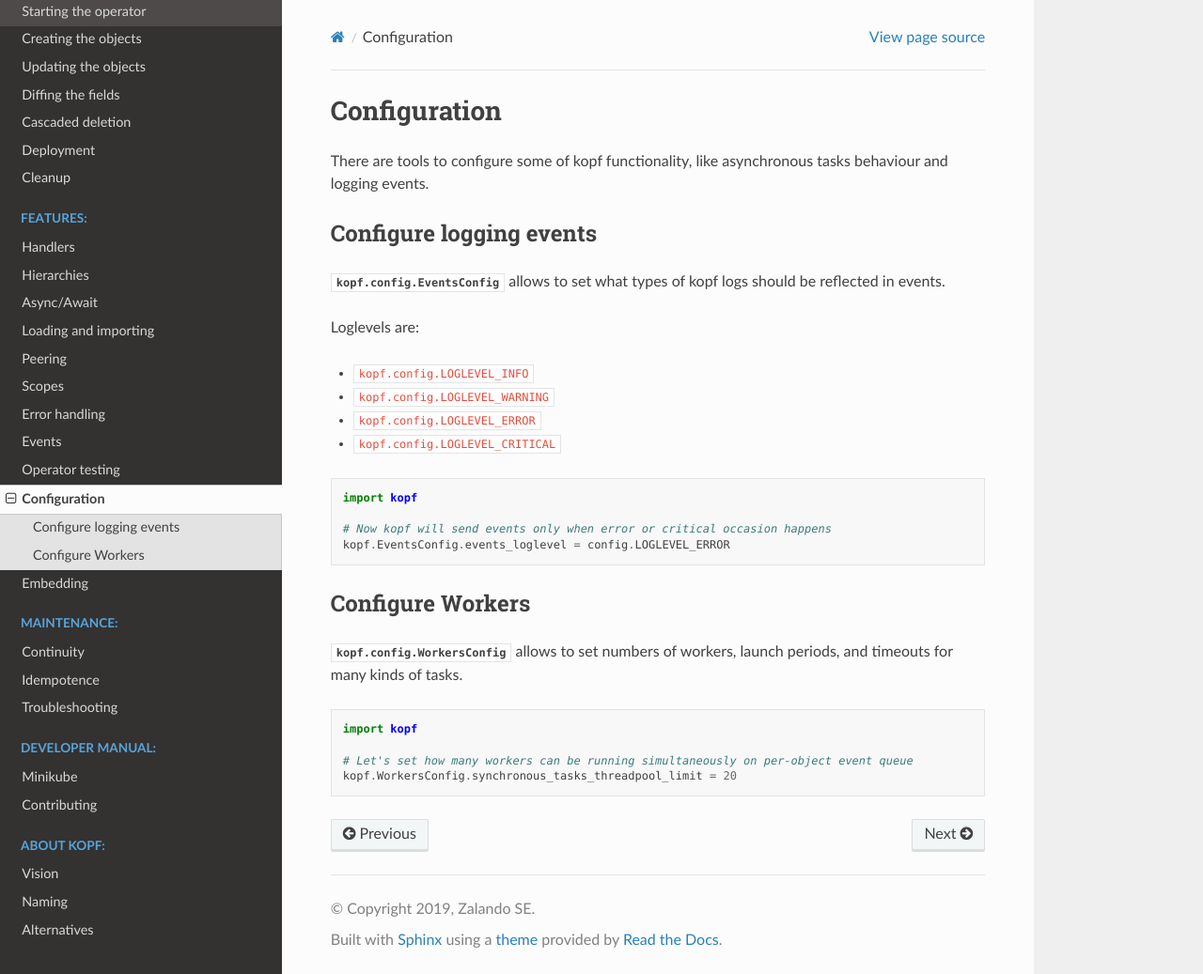
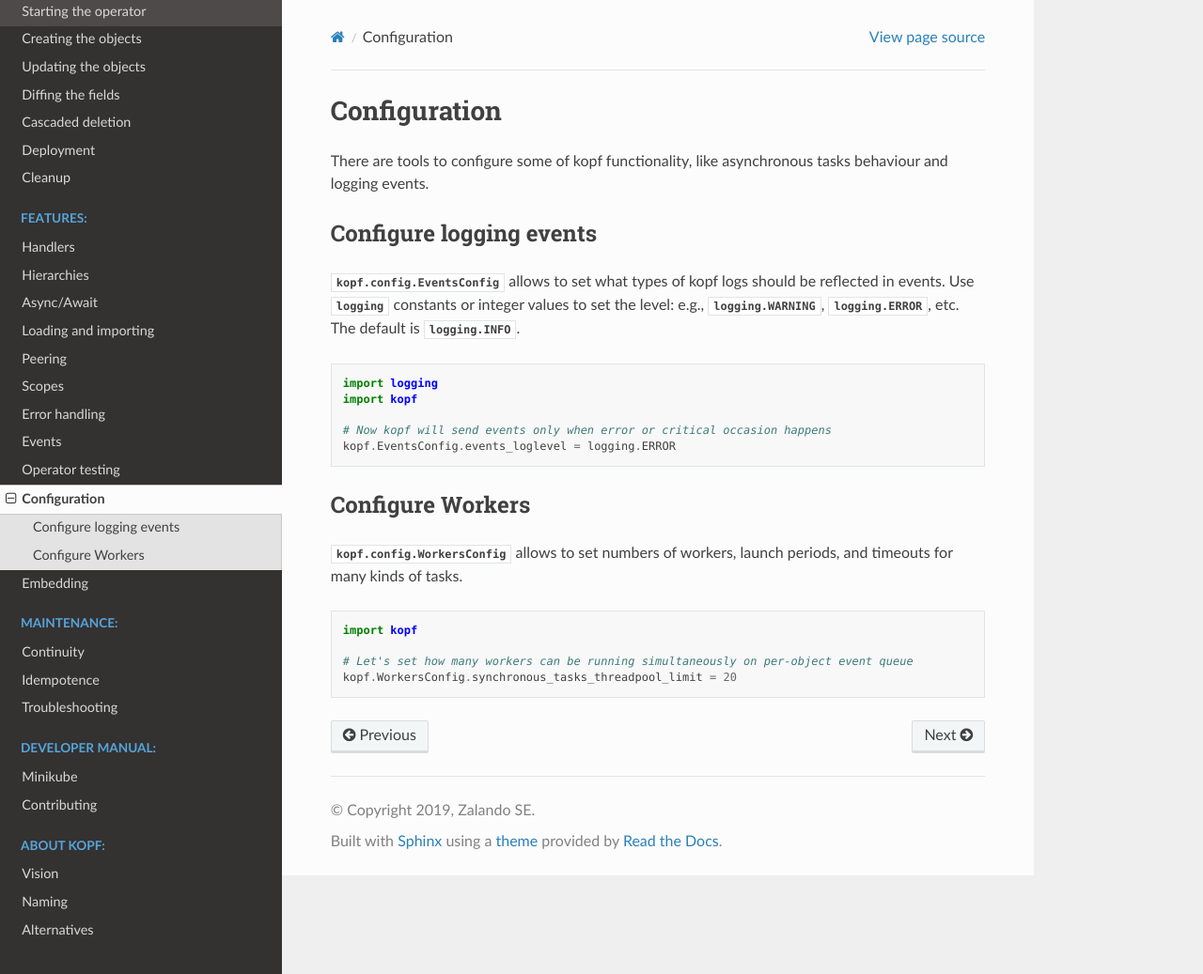
Before and after one commit to nolar/kopf, a Sphinx documentation site: the page built from docs/configuring.rst, in a window 1280 px wide and 1037 px high. Shown: the whole window at 94% size. Built offline with Sphinx 7.4.7 and the Read the Docs theme 2.0.0, drawn with Linux system fonts in a browser that asks for light colours; pages that are not in the unit, such as notebooks, are missing from menus.

Commit message:
Fix the logging level documentation (as per PR)

```diff
--- a/docs/configuring.rst
+++ b/docs/configuring.rst
@@ -10,21 +10,17 @@ Configure logging events
 ========================
 
 `kopf.config.EventsConfig` allows to set what types of kopf logs should be
-reflected in events.
-
-Loglevels are:
-
-* ``kopf.config.LOGLEVEL_INFO``
-* ``kopf.config.LOGLEVEL_WARNING``
-* ``kopf.config.LOGLEVEL_ERROR``
-* ``kopf.config.LOGLEVEL_CRITICAL``
+reflected in events. Use `logging` constants or integer values to set the level:
+e.g., `logging.WARNING`, `logging.ERROR`, etc. The default is `logging.INFO`.
 
 .. code-block:: python
 
+    import logging
     import kopf
 
     # Now kopf will send events only when error or critical occasion happens
-    kopf.EventsConfig.events_loglevel = config.LOGLEVEL_ERROR
+    kopf.EventsConfig.events_loglevel = logging.ERROR
+
 
 Configure Workers
 =================
```
